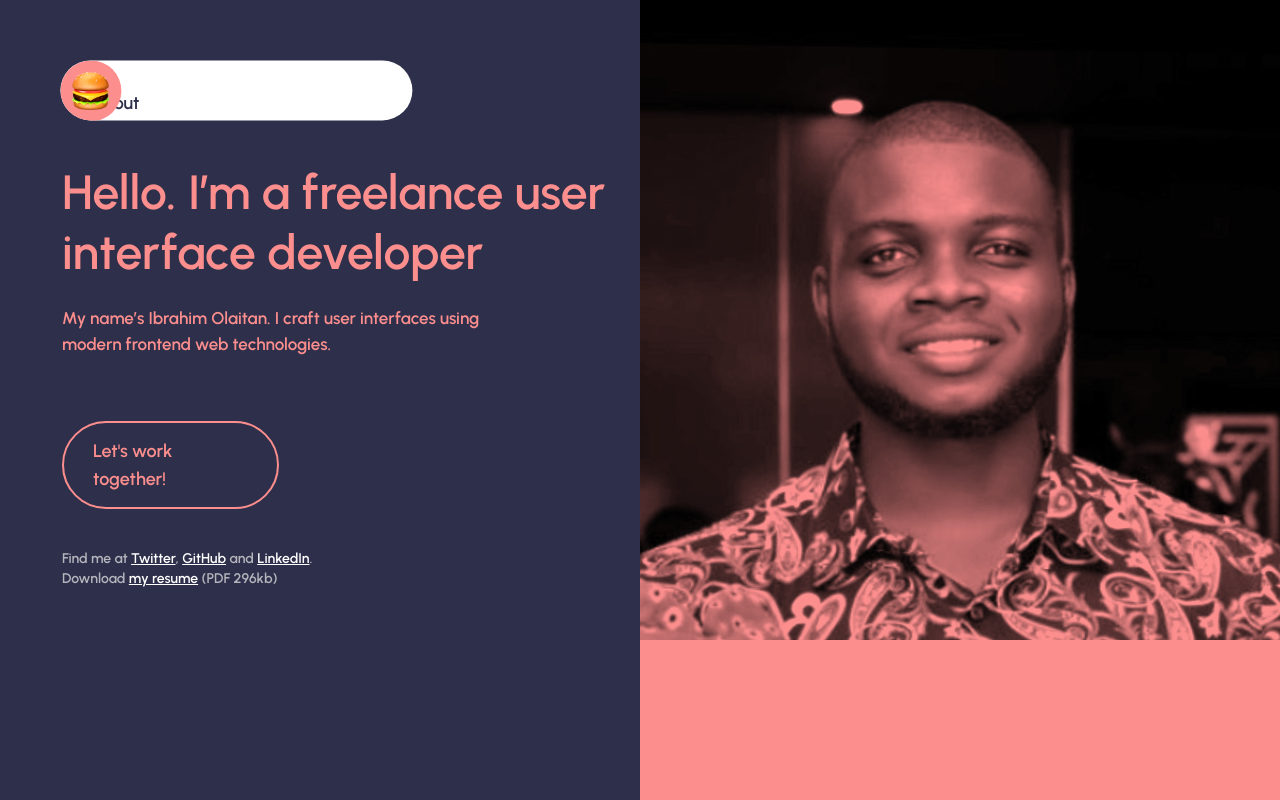
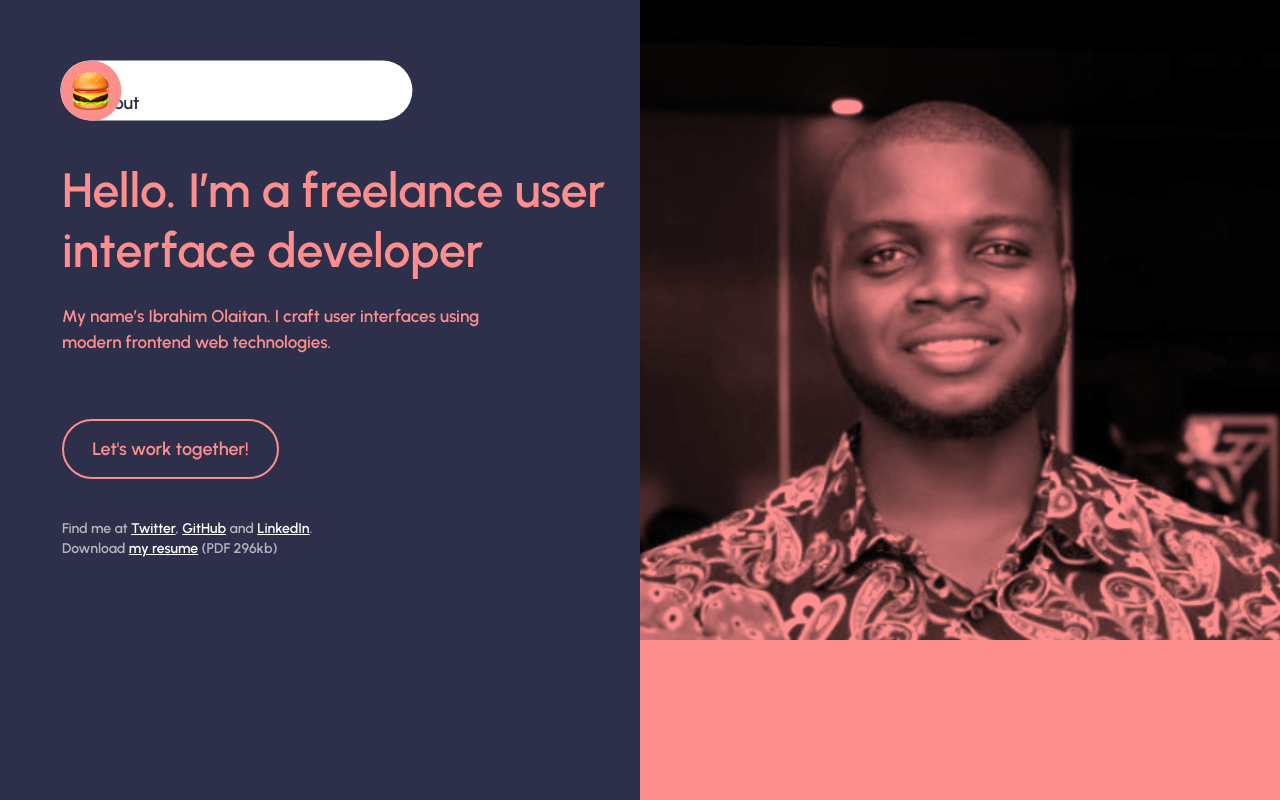
Before and after one commit to Azeezat87/Devl-portfolio, a Next.js app: page / in a window 1280 px wide. Built offline with nearby package versions, Linux system fonts and the light colour scheme.

Commit message:
image rotated

```diff
--- a/components/picture.js
+++ b/components/picture.js
@@ -1,12 +1,15 @@
 import Image from 'next/image'
 
-export default function Picture() {
+export default function Picture(props) {
  return (
-   <section className='sticky-section bg-[#fd8e8e]'>
+   <section
+     style={{ backgroundColor: props.theme }}
+     className='sticky-section bg-[#fd8e8e]'
+   >
      <Image
        priority
        src='/images/ibrahim.jpg'
-       className='mix-blend-multiply brightness-125 saturate-0 object-cover'
+       className='mix-blend-multiply brightness-125 saturate-0 object-cover rotate-90'
        height={680}
        width={680}
        alt='picture'
--- a/components/right.js
+++ b/components/right.js
@@ -3,16 +3,18 @@ import Link from 'next/link'
 import {useState} from 'react'
 import Image from 'next/image'
 
-export default function Right() {
+
+
+export default function Right(props) {
   const [navbar, setNavbar] = useState(false)
 
 
  return (
-   <section className='fixed h-screen w-1/2 bg-[#2e304b] text-[#fd8e8e] flex flex-col items-start p-[30px] transition z-10'>
+   <section className='fixed h-screen w-1/2 bg-[#2e304b] text-[#fd8e8e] flex flex-col items-start p-[30px] z-10'>
      <div className=''>
        <div
          className={[
-           ' p-[30px] w-fit bg-white rounded-2xl',
+           'absolute p-[30px] w-fit bg-white rounded-2xl',
            'overflow-hidden transition-all duration-1000',
            navbar
              ? 'h-fit w-fit rounded-[10px] '
@@ -27,7 +29,9 @@ export default function Right() {
                : 'flex flex-wrap gap-8 items-center mb-8'
            }
          >
-           <span className='flex items-center justify-center bg-[#fd8e8e] rounded-[50%] w-[61px] h-[61px] '>
+           <span
+             style={{backgroundColor: props.theme}}
+             className={'flex items-center justify-center rounded-[50%] w-[61px] bg-[#fd8e8e] h-[61px]' }>
              <Image
                priority
                src='/images/burger.png'
@@ -90,22 +94,30 @@ export default function Right() {
                  </p>
                </li>
              </ul>
+
              <ul className='flex gap-2'>
                <li>
-                 <button className='h-5 w-5 rounded-full bg-[#fd8e8e]'></button>
+                 <button
+                 onClick={() => props.setTheme(props.colors.red)}
+                 className='h-5 w-5 rounded-full bg-[#fd8e8e]'></button>
                </li>
                <li>
-                 <button className='h-5 w-5 rounded-full bg-[#fde58e]'></button>
+                 <button
+                   onClick={() => props.setTheme(props.colors.amber)}
+                   className='h-5 w-5 rounded-full bg-[#fde58e]'></button>
                </li>
                <li>
-                 <button className='h-5 w-5 rounded-full bg-[#8efdb0]'></button>
+                 <button
+                 onClick={() => props.setTheme(props.colors.green)}
+                 className='h-5 w-5 rounded-full bg-[#8efdb0]'></button>
                </li>
              </ul>
            </div>
          </div>
        </div>
 
-       <div className='mt-[72px] ml-8'>
+       <div className='mt-[130px] ml-8'>
+         <div style={{color: props.theme}}>
          <div className='mb-6'>
            <h1 className='text-5xl font-semibold leading-tight'>
              Hello. I’m a freelance user interface developer
@@ -118,11 +130,16 @@ export default function Right() {
              modern frontend web technologies.
            </p>
          </div>
-         <div className='border-2 border-[#fd8e8e] rounded-full w-[217px] py-[14px] px-[29px] flex justify-center mb-10 hover:bg-[#fd8e8e] hover:text-black'>
-           <Link href='#contact'>
+         <div
+             style={{ borderColor: props.theme, '--bg-color': props.theme }}
+             id='let-work'
+             className='border-2 rounded-full w-[217px] py-[14px] px-[28px] flex justify-center mb-10 hover:text-black whitespace-nowrap'>
+             <Link href='#contact'>
              <p className='text-lg font-semibold'>Let&apos;s work together!</p>
            </Link>
          </div>
+         </div>
+
          <div className='text-[#b5b6bd] text-sm font-semibold'>
            <p>
              Find me at{' '}
--- a/pages/index.js
+++ b/pages/index.js
@@ -5,21 +5,22 @@ import About from '../components/about'
 import Client from '../components/client'
 import Project from '../components/project'
 import Contact from '../components/contact'
+import {useState} from 'react'
 
+const colors = {
+  red: '#fd8e8e',
+  amber: '#fde58e',
+  green: '#8efdb0'
+};
 
 export default function Home() {
+  const [theme, setTheme] = useState(colors.red);
   return (
     <>
-      {/* <Head>
-        <title>Create Next App</title>
-        <meta name='description' content='Generated by create next app' />
-        <meta name='viewport' content='width=device-width, initial-scale=1' />
-        <link rel='icon' href='/favicon.ico' />
-      </Head> */}
       <div className='h-screen overflow-hidden'>
         <main className='h-screen overflow-y-auto w-screen'>
-          <Right />
-          <Picture />
+          <Right theme={theme} setTheme={setTheme} colors={colors} />
+          <Picture theme={theme} colors={colors}/>
           <About />
           <Client />
           <Project />
--- a/styles/globals.css
+++ b/styles/globals.css
@@ -17,9 +17,11 @@
   margin: 0;
 }
 
-/* html{
+
+
+html{
   scroll-behavior: smooth !important;
-} */
+}
 
 html,
 body {
@@ -31,3 +33,11 @@ body {
 .sticky-section{
   @apply min-h-screen w-[50%] ml-auto items-center justify-center sticky top-0;
 }
+
+/* :root {
+  --bg-color: #fd8e8e;
+} */
+
+#let-work:hover{
+ background-color: var(--bg-color)
+}
```
Also changed, not shown: public/images/ibrahim.jpg.
